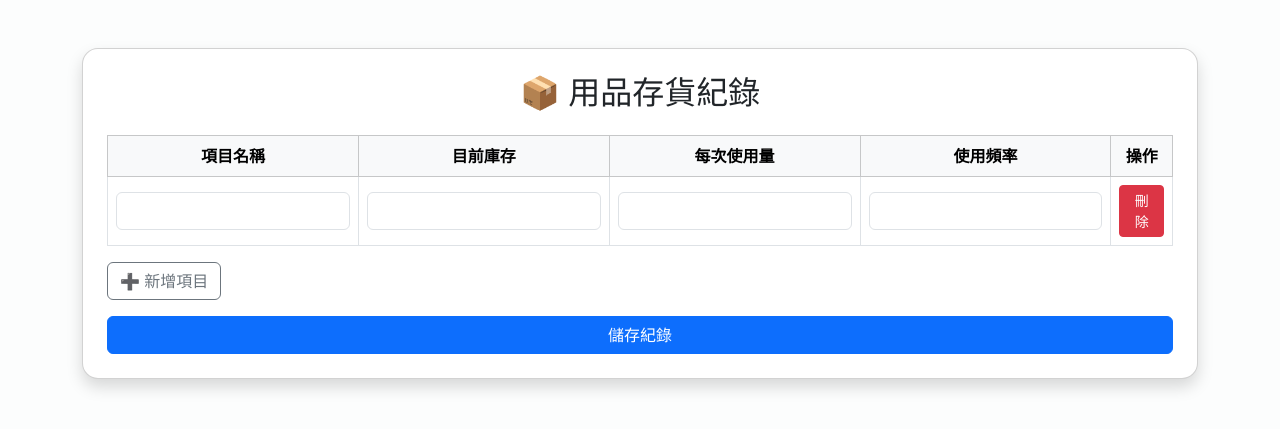
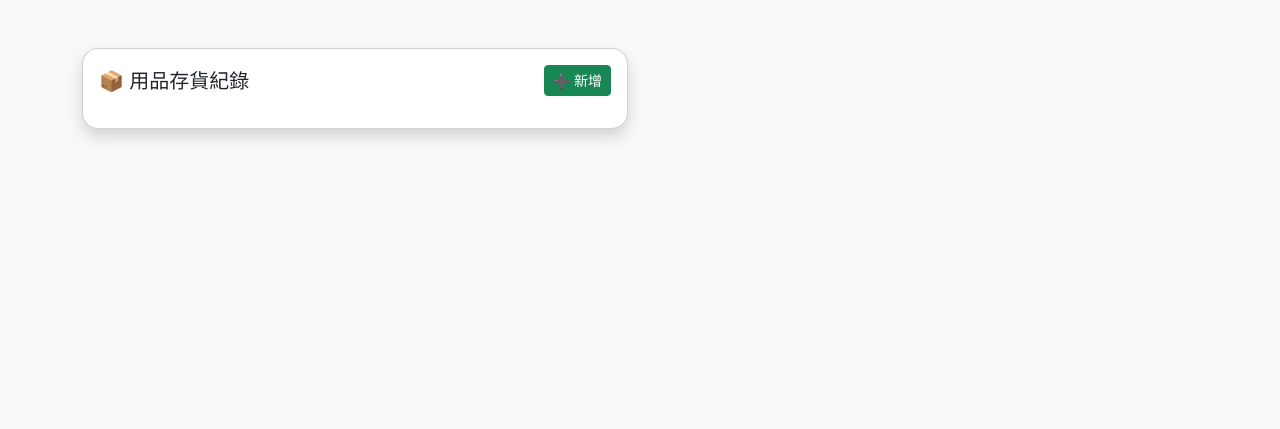
Before and after one commit to NTNU-OOAD-Project/Pet-Management-System, a Flask app: template templates/supply_inventory.html in a window 1280 px wide. Shown: the top 429 px of the page. Run offline with Flask 3, Linux system fonts and the light colour scheme; the template is opened without the code that fills it, so the values that code supplies are empty.

Commit message:
Add files via upload

```diff
--- a/templates/supply_inventory.html
+++ b/templates/supply_inventory.html
@@ -2,56 +2,135 @@
 <html lang="zh-Hant">
 <head>
   <meta charset="UTF-8">
-  <title>用品存貨紀錄</title>
+  <title>📦 用品存貨紀錄</title>
   <link href="https://cdn.jsdelivr.net/npm/bootstrap@5.3.2/dist/css/bootstrap.min.css" rel="stylesheet">
-  <script>
-    function addSupplyRow() {
-      const table = document.getElementById("supply-table-body");
-      const row = document.createElement("tr");
-      row.innerHTML = `
-        <td><input type="text" class="form-control" name="item_name[]"></td>
-        <td><input type="number" class="form-control" name="stock[]" min="0"></td>
-        <td><input type="number" class="form-control" name="usage_per_time[]" min="0"></td>
-        <td><input type="text" class="form-control" name="frequency[]"></td>
-        <td><button type="button" class="btn btn-danger btn-sm" onclick="deleteRow(this)">刪除</button></td>
-      `;
-      table.appendChild(row);
-    }
+  <style>
+    .item-card { min-height: 100px; }
+    .hidden { display: none; }
+  </style>
+</head>
+<body style="background-color: #f8f9fa;">
 
-    function deleteRow(button) {
-      button.closest("tr").remove();
-    }
-  </script>
-</head>
-<body style="background-color: #fcfdfd;">
-  <div class="container mt-5">
-    <div class="card p-4 shadow rounded-4">
-      <h2 class="mb-4 text-center">📦 用品存貨紀錄</h2>
-      <form action="supply_view.html" method="GET">
-        <table class="table table-bordered text-center align-middle">
+<div class="container py-5">
+  <div class="row g-4">
+
+    <!-- 📦 左側：用品清單 -->
+    <div class="col-md-6">
+      <div class="card shadow p-3 rounded-4">
+        <div class="d-flex justify-content-between align-items-center mb-3">
+          <h5 class="mb-0">📦 用品存貨紀錄</h5>
+          <button class="btn btn-sm btn-success" onclick="addItem()">➕ 新增</button>
+        </div>
+        <div id="item-list">
+          <!-- 用品項目會加在這裡 -->
+        </div>
+      </div>
+    </div>
+
+    <!-- 📋 右側：詳細紀錄 -->
+    <div class="col-md-6">
+      <div class="card shadow p-3 rounded-4 hidden" id="record-panel">
+        <h5 class="mb-3"><span id="record-item-name">項目名稱</span> 的存貨紀錄</h5>
+
+        <!-- 紀錄表格 -->
+        <table class="table table-bordered text-center">
           <thead class="table-light">
             <tr>
-              <th>項目名稱</th>
-              <th>目前庫存</th>
-              <th>每次使用量</th>
-              <th>使用頻率</th>
+              <th>日期時間</th>
+              <th>數量</th>
+              <th>備註</th>
               <th>操作</th>
             </tr>
           </thead>
-          <tbody id="supply-table-body">
-            <tr>
-              <td><input type="text" class="form-control" name="item_name[]"></td>
-              <td><input type="number" class="form-control" name="stock[]" min="0"></td>
-              <td><input type="number" class="form-control" name="usage_per_time[]" min="0"></td>
-              <td><input type="text" class="form-control" name="frequency[]"></td>
-              <td><button type="button" class="btn btn-danger btn-sm" onclick="deleteRow(this)">刪除</button></td>
-            </tr>
+          <tbody id="record-table-body">
+            <!-- 紀錄列 -->
           </tbody>
         </table>
-        <button type="button" class="btn btn-outline-secondary mb-3" onclick="addSupplyRow()">➕ 新增項目</button>
-        <button type="submit" class="btn btn-primary w-100">儲存紀錄</button>
-      </form>
+
+        <!-- 新增紀錄表單 -->
+        <div class="mt-3">
+          <h6>新增存貨紀錄</h6>
+          <div class="row g-2">
+            <div class="col-6">
+              <input type="datetime-local" class="form-control" id="new-date">
+            </div>
+            <div class="col-3">
+              <input type="number" class="form-control" id="new-quantity" placeholder="數量">
+            </div>
+            <div class="col-3">
+              <input type="text" class="form-control" id="new-note" placeholder="備註">
+            </div>
+            <div class="col-12 text-end">
+              <button class="btn btn-sm btn-primary" onclick="addRecord()">新增紀錄</button>
+            </div>
+          </div>
+        </div>
+
+      </div>
     </div>
+
   </div>
+</div>
+
+<script>
+  let itemId = 1;
+  let currentItem = null;
+
+  function addItem() {
+    const container = document.getElementById("item-list");
+    const div = document.createElement("div");
+    div.className = "card mb-2 p-3 item-card";
+    div.innerHTML = `
+      <div class="row align-items-center">
+        <div class="col-5"><input type="text" class="form-control" placeholder="項目名稱"></div>
+        <div class="col-3"><input type="number" class="form-control" placeholder="庫存/警戒值"></div>
+        <div class="col-4 text-end">
+          <button class="btn btn-sm btn-outline-primary me-1" onclick="showRecord(this)">📓紀錄</button>
+          <button class="btn btn-sm btn-outline-danger" onclick="deleteItem(this)">❌刪除</button>
+        </div>
+      </div>
+    `;
+    div.dataset.itemId = itemId++;
+    container.appendChild(div);
+  }
+
+  function deleteItem(button) {
+    button.closest(".item-card").remove();
+    document.getElementById("record-panel").classList.add("hidden");
+  }
+
+  function showRecord(button) {
+    const itemCard = button.closest(".item-card");
+    const itemName = itemCard.querySelector("input[type='text']").value || "未命名項目";
+    currentItem = itemCard.dataset.itemId;
+    document.getElementById("record-item-name").textContent = itemName;
+    document.getElementById("record-panel").classList.remove("hidden");
+    document.getElementById("record-table-body").innerHTML = ""; // 清空紀錄
+  }
+
+  function addRecord() {
+    const tbody = document.getElementById("record-table-body");
+    const date = document.getElementById("new-date").value;
+    const qty = document.getElementById("new-quantity").value;
+    const note = document.getElementById("new-note").value;
+
+    const row = document.createElement("tr");
+    row.innerHTML = `
+      <td>${date}</td>
+      <td>${qty}</td>
+      <td>${note}</td>
+      <td>
+        <button class="btn btn-sm btn-outline-secondary me-1">編輯</button>
+        <button class="btn btn-sm btn-outline-danger" onclick="this.closest('tr').remove()">刪除</button>
+      </td>
+    `;
+    tbody.appendChild(row);
+
+    // 清空輸入欄
+    document.getElementById("new-date").value = "";
+    document.getElementById("new-quantity").value = "";
+    document.getElementById("new-note").value = "";
+  }
+</script>
 </body>
 </html>
```
